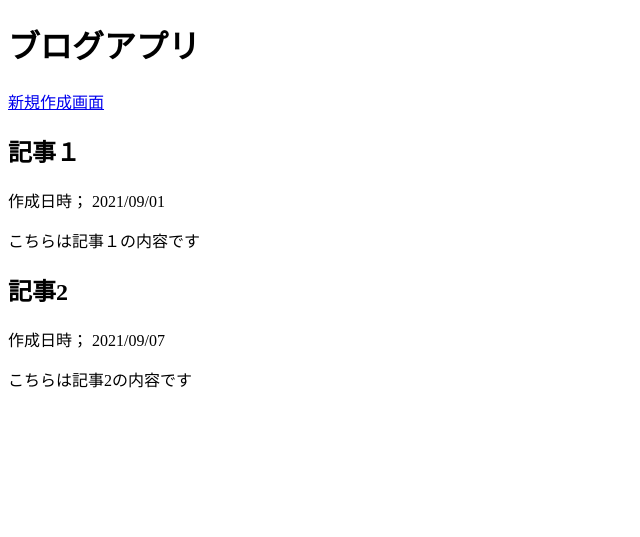
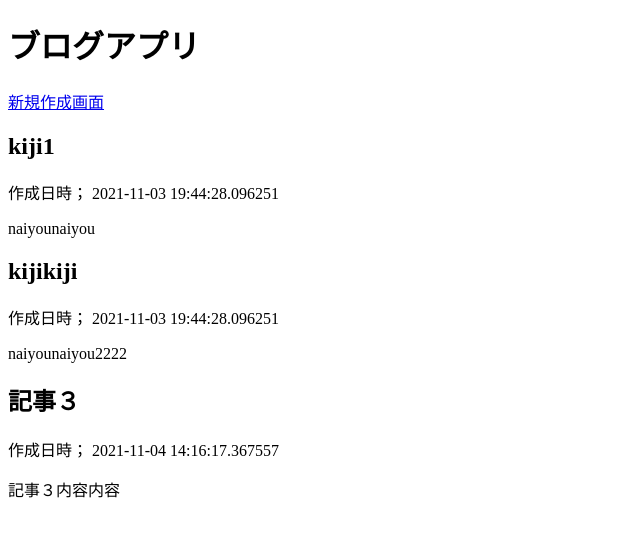
Before and after one commit to tutu-tonton/Flask-02--, a Flask app: page / in a window 1280 px wide. Shown: the top 537 px of the page, without its empty margins (0-640 px from the left). Run offline with Flask 2, Linux system fonts and the light colour scheme; data comes from the database, SQL or seed files in the repository; both versions use the stored data as it was after the commit.

Commit message:
dbから一覧取得、表示

```diff
--- a/app.py
+++ b/app.py
@@ -8,6 +8,7 @@ import pytz
 # print(sys.path)
 
 app = Flask(__name__)
+
 app.config['SQLALCHEMY_DATABASE_URI'] = 'sqlite:///blog.db'
 db = SQLAlchemy(app)
 
@@ -20,9 +21,12 @@ class Post(db.Model):
                            default=datetime.now(pytz.timezone('Asia/Tokyo')))
 
 
-@app.route('/')
+@app.route('/', methods=['GET', 'POST'])
 def index():
-    return render_template('index.html')
+    if request.method == 'GET':
+        # List形式で取得される
+        posts = Post.query.all()
+        return render_template('index.html', posts=posts)
 
 
 @app.route('/create', methods=['GET', 'POST'])
--- a/templates/index.html
+++ b/templates/index.html
@@ -1,14 +1,10 @@
 {% extends "base.html" %} {% block content %}
 <h1>ブログアプリ</h1>
 <a href="/create" role="button">新規作成画面</a>
+{% for post in posts %}
 <article>
-  <h2>記事１</h2>
-  <p>作成日時； 2021/09/01</p>
-  <p>こちらは記事１の内容です</p>
+  <h2>{{ post.title }}</h2>
+  <p>作成日時； {{ post.created_at }}</p>
+  <p>{{ post.body }}</p>
 </article>
-<article>
-  <h2>記事2</h2>
-  <p>作成日時； 2021/09/07</p>
-  <p>こちらは記事2の内容です</p>
-</article>
-{% endblock %}
+{% endfor %} {% endblock %}
```
Also changed, not shown: blog.db.
